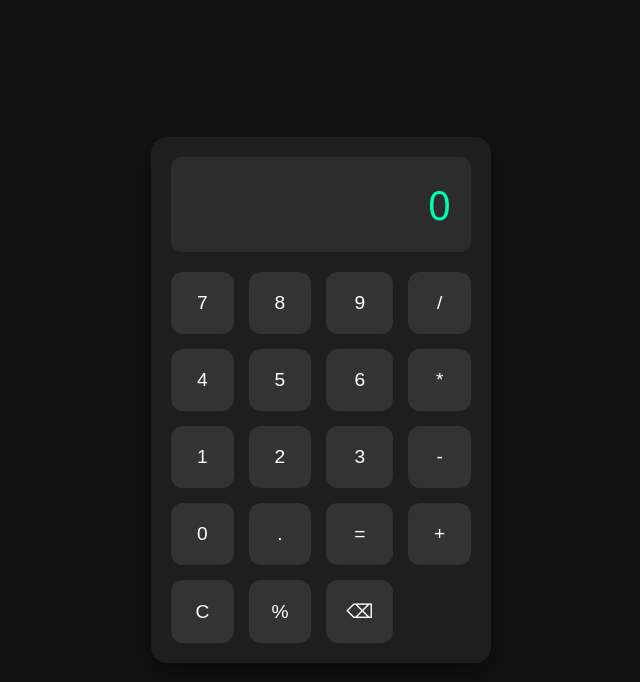
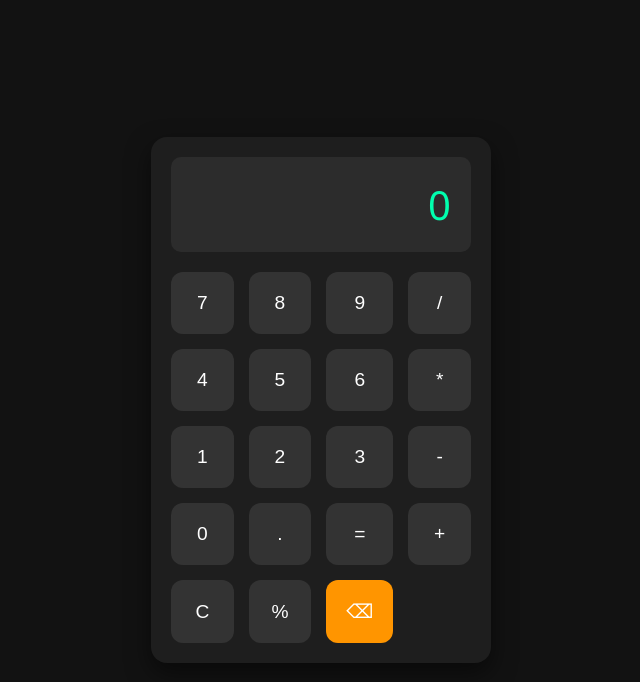
Before and after one commit to Marvellous47/Calculator, a plain HTML site: page index.html in a window 1280 px wide. Shown: the whole page, without its empty margins (319-959 px from the left). Drawn offline with Linux system fonts and the light colour scheme.

Commit message:
Update Calculator.css

```diff
--- a/Calculator.css
+++ b/Calculator.css
@@ -48,3 +48,11 @@ button {
 button:hover {
   background-color: #444;
 }
+
+#delete {
+  background-color: #ff9500;
+}
+
+#delete:hover {
+  background-color: #e57d00;
+}
```
